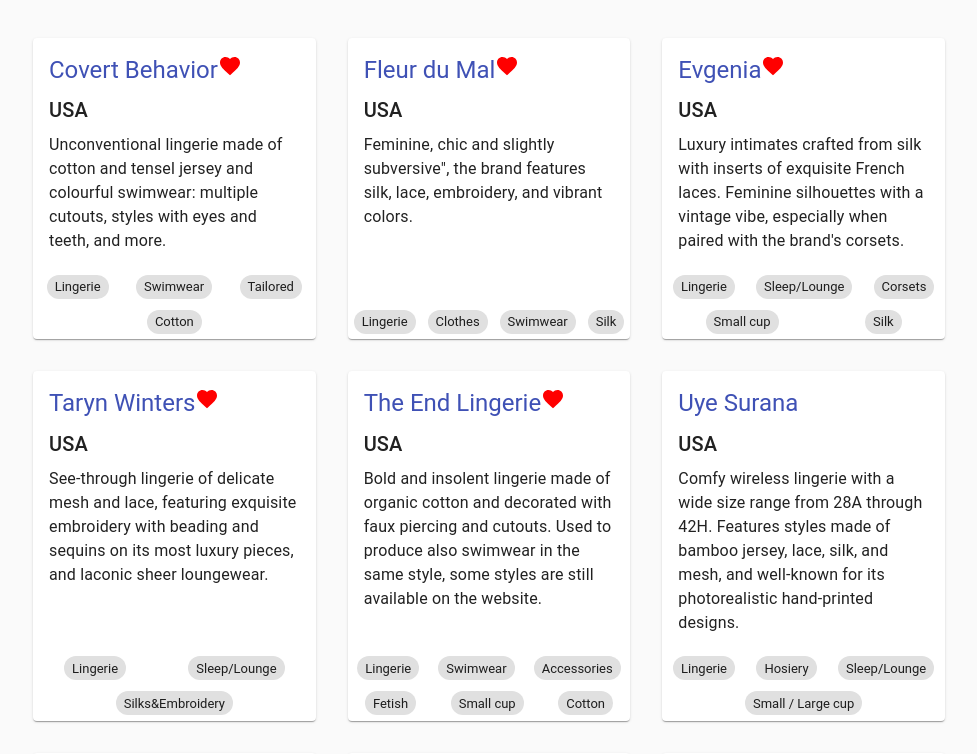
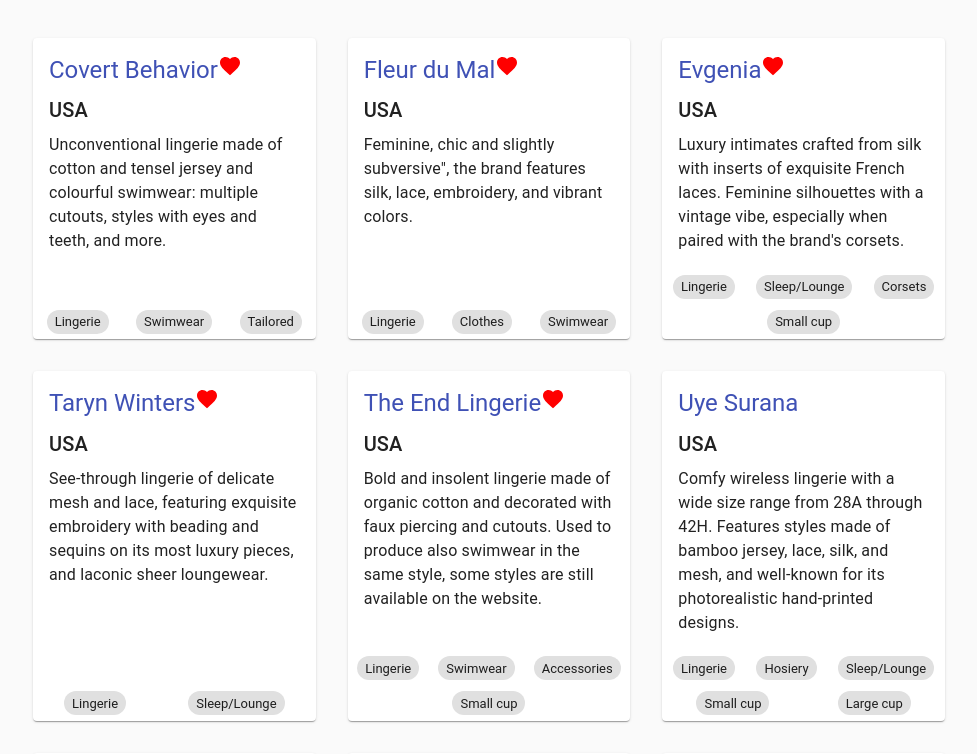
Before and after one commit to narviii/scared-catalog-react, a React (Create React App) app: page / in a window 1280 px wide. Shown: the part 380-1134 px from the top of the page, without its empty margins (151-1128 px from the left). Built offline with nearby package versions, Linux system fonts and the light colour scheme.

Commit message:
all tag reset working

```diff
--- a/src/App.js
+++ b/src/App.js
@@ -139,13 +139,19 @@
   const [tag, setTag] = React.useState([props.tags[0]]);
 
   const handleChange = event => {
+    console.log(event.target.value)
     let eventFiltered=event.target.value
 
-    if (eventFiltered.includes('All')&& eventFiltered.length>1){
+
+    if (eventFiltered[0]==='All' && eventFiltered.length>1){
       eventFiltered=eventFiltered.filter(elem=>elem!=='All')
     }
     if (eventFiltered.length<1){
       eventFiltered.push('All')
+    }
+
+    if (eventFiltered[(eventFiltered.length-1)]==='All' && eventFiltered.length>1){
+      eventFiltered=['All']
     }
     setTag(eventFiltered);
     props.onSelectChange(state => ({ ...state,tags:eventFiltered}))
--- a/src/dbFiltered.json
+++ b/src/dbFiltered.json
@@ -7,8 +7,7 @@
       "tags": [
         "Lingerie",
         "Swimwear",
-        "Tailored",
-        "Cotton"
+        "Tailored"
       ],
       "fav": true
     },
@@ -20,8 +19,7 @@
       "tags": [
         "Lingerie",
         "Clothes",
-        "Swimwear",
-        "Silk"
+        "Swimwear"
       ],
       "fav": true
     },
@@ -34,8 +32,7 @@
         "Lingerie",
         "Sleep/Lounge",
         "Corsets",
-        "Small cup",
-        "Silk"
+        "Small cup"
       ],
       "fav": true
     },
@@ -46,8 +43,7 @@
       "origin": "USA",
       "tags": [
         "Lingerie",
-        "Sleep/Lounge",
-        "Silks&Embroidery"
+        "Sleep/Lounge"
       ],
       "fav": true
     },
@@ -60,9 +56,7 @@
         "Lingerie",
         "Swimwear",
         "Accessories",
-        "Fetish",
-        "Small cup",
-        "Cotton"
+        "Small cup"
       ],
       "fav": true
     },
@@ -75,7 +69,8 @@
         "Lingerie",
         "Hosiery",
         "Sleep/Lounge",
-        "Small / Large cup"
+        "Small cup",
+        "Large cup"
       ]
     },
     {
@@ -89,8 +84,8 @@
         "Corsets",
         "Sleep/Lounge",
         "Accessories",
-        "Retro",
-        "Small / Large cup"
+        "Small cup",
+        "Large cup"
       ],
       "fav": true
     },
@@ -104,8 +99,8 @@
         "Hosiery",
         "Clothes",
         "Accessories",
-        "Small / Large cup",
-        "Knitting"
+        "Small cup",
+        "Large cup"
       ],
       "fav": true
     },
@@ -131,8 +126,8 @@
         "Lingerie",
         "Sleep/Lounge",
         "Clothes",
-        "Small cup / Tailored",
-        "Silk"
+        "Small cup",
+        "Tailored"
       ],
       "fav": true
     },
@@ -157,8 +152,7 @@
       "tags": [
         "Lingerie",
         "Sleep/Lounge",
-        "Corsets",
-        "Silk"
+        "Corsets"
       ],
       "fav": true
     },
@@ -182,7 +176,8 @@
       "tags": [
         "Lingerie",
         "Sleep/Lounge",
-        "Small / Large cup"
+        "Small cup",
+        "Large cup"
       ]
     },
     {
@@ -193,8 +188,7 @@
       "tags": [
         "Lingerie",
         "Sleep/Lounge",
-        "Accessories",
-        "Fetish"
+        "Accessories"
       ]
     },
     {
@@ -203,9 +197,9 @@
       "link": "https://www.fleetilya.com/",
       "origin": "UK",
       "tags": [
+        "Lingerie",
+        "Accessories",
         "Leather",
-        "Accessories",
-        "Fetish",
         "Small cup"
       ],
       "fav": true
@@ -220,8 +214,8 @@
         "Sleep/Lounge",
         "Swimwear",
         "Hosiery",
-        "Silk",
-        "Small / Large cup"
+        "Small cup",
+        "Large cup"
       ]
     },
     {
@@ -243,8 +237,7 @@
       "tags": [
         "Lingerie",
         "Sleep/Lounge",
-        "Accessories",
-        "Silk & Leather"
+        "Accessories"
       ]
     },
     {
@@ -256,9 +249,8 @@
         "Lingerie",
         "Clothes",
         "Sleep/Lounge",
-        "Cotton",
-        "Small cup",
-        "Hosiery"
+        "Hosiery",
+        "Small cup"
       ],
       "fav": true
     },
@@ -272,8 +264,7 @@
         "Sleep/Lounge",
         "Clothes",
         "Hosiery",
-        "Large cup",
-        "Silk"
+        "Large cup"
       ],
       "fav": true
     },
@@ -310,8 +301,7 @@
       "tags": [
         "Lingerie",
         "Accessories",
-        "Large cup",
-        "Silk"
+        "Large cup"
       ],
       "fav": true
     },
@@ -326,7 +316,8 @@
         "Sleep/Lounge",
         "Clothes",
         "Accessories",
-        "Small / Large cup"
+        "Small cup",
+        "Large cup"
       ],
       "fav": true
     },
@@ -339,7 +330,8 @@
         "Lingerie",
         "Sleep/Lounge",
         "Accessories",
-        "Small / Large cup"
+        "Small cup",
+        "Large cup"
       ],
       "fav": true
     },
@@ -351,19 +343,19 @@
       "tags": [
         "Lingerie",
         "Corsets",
-        "Small / Large cup",
-        "Silk"
+        "Accessories",
+        "Small cup",
+        "Large cup"
       ]
     },
     {
-      "title": "MOON",
+      "title": "Verdian",
       "desc": "Comfy bralettes, briefs, and bodysuits for everyday wear made of thin, breathable mesh and soft cotton. The brand offers custom sizing at no extra cost. ",
       "link": "https://www.verdian.no/",
       "origin": "Norway",
       "tags": [
         "Lingerie",
-        "Tailored",
-        "Cotton"
+        "Tailored"
       ],
       "fav": true
     },
@@ -375,8 +367,7 @@
       "tags": [
         "Lingerie",
         "Sleep/Lounge",
-        "Small cup",
-        "Silk"
+        "Small cup"
       ],
       "fav": true
     },
@@ -387,8 +378,7 @@
       "origin": "Hungary",
       "tags": [
         "Lingerie",
-        "Small cup",
-        "Embroidery"
+        "Small cup"
       ],
       "fav": true
     },
@@ -399,8 +389,7 @@
       "origin": "Switzerland",
       "tags": [
         "Lingerie",
-        "Sleep/Lounge",
-        "Silk"
+        "Sleep/Lounge"
       ],
       "fav": true
     }
```
